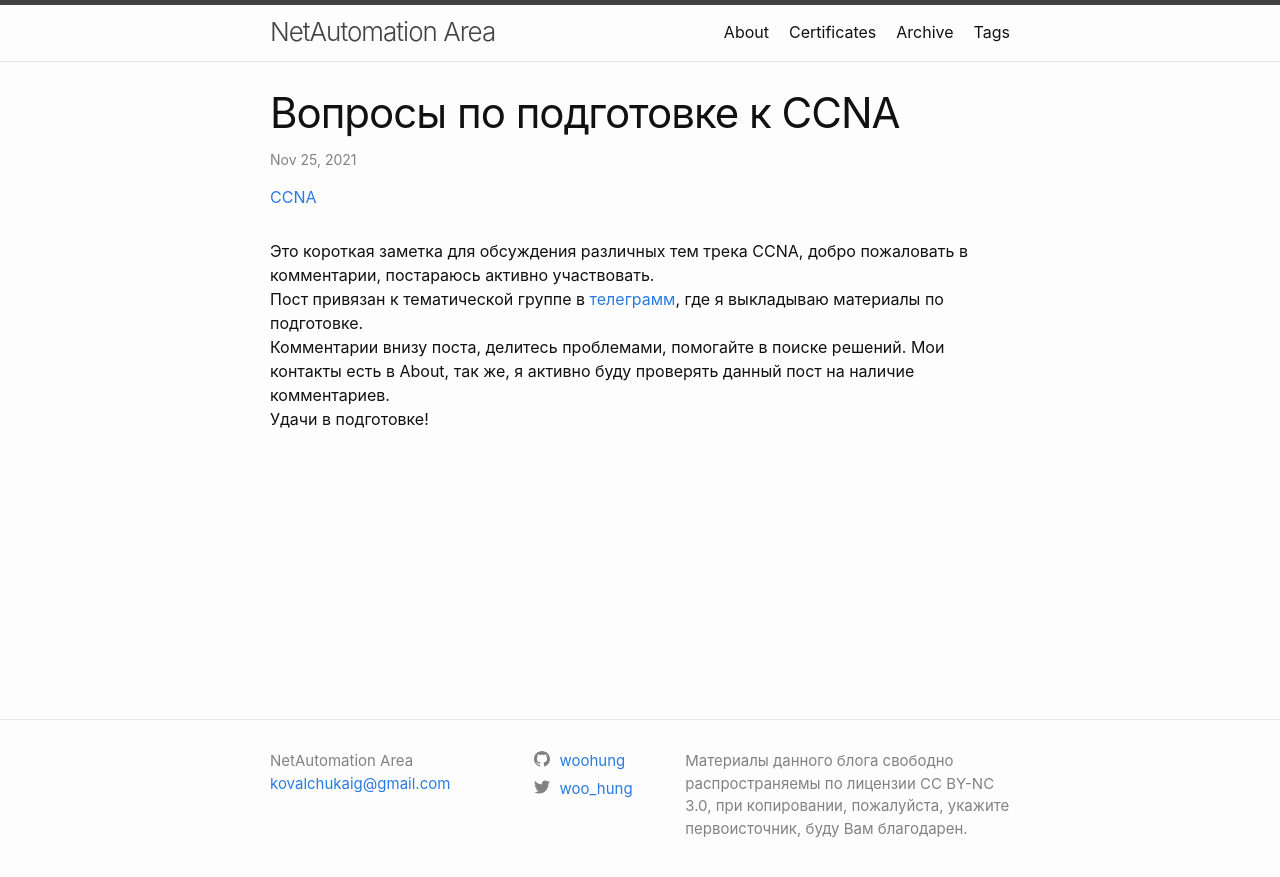
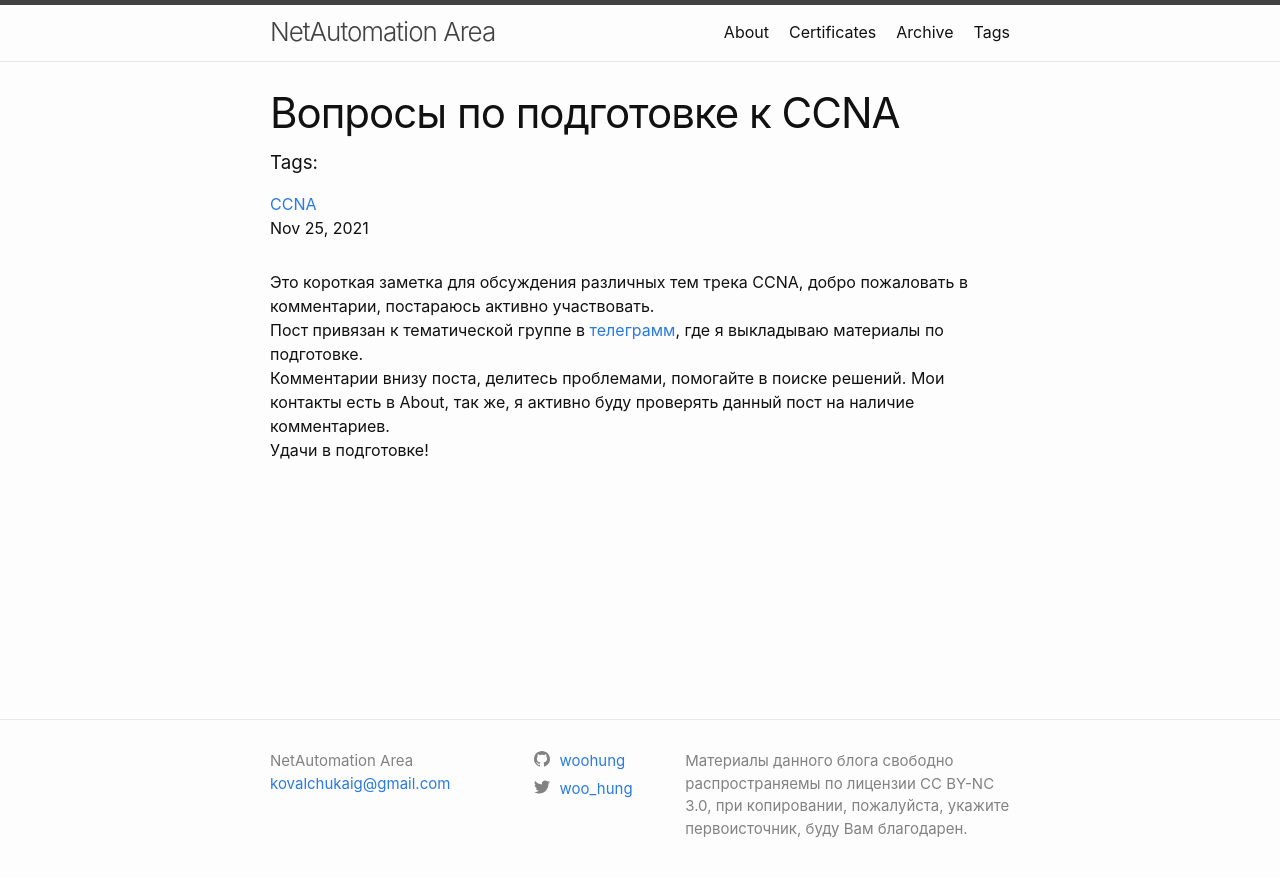
Before and after one commit to woohung/woohung.github.io, a Jekyll site: the page built from _posts/2021-11-25-Вопросы по подготовке к CCNA.md, in a window 1280 px wide. Shown: the top 877 px of the page. Built offline with Jekyll 4.4.1, drawn with Linux system fonts in a browser that asks for light colours; comment, search, counter and statistics services are not loaded.

Commit message:
Update post.html

```diff
--- a/_layouts/post.html
+++ b/_layouts/post.html
@@ -6,10 +6,7 @@ layout: default
   <header class="post-header">
     <h1 class="post-title p-name" itemprop="name headline">{{ page.title | escape }}</h1>
     <p class="post-meta">
-      <time class="dt-published" datetime="{{ page.date | date_to_xmlschema }}" itemprop="datePublished">
-        {%- assign date_format = site.minima.date_format | default: "%b %-d, %Y" -%}
-        {{ page.date | date: date_format }}
-      </time>
+      <h3 class="post-categories-title">{{ page.list_title | default: "Tags:" }}</h3>
       <div class="post-categories">
         {% if post %}
           {% assign categories = post.categories %}
@@ -21,6 +18,11 @@ layout: default
         {% unless forloop.last %}&nbsp;{% endunless %}
         {% endfor %}
       </div>
+      <time class="dt-published" datetime="{{ page.date | date_to_xmlschema }}" itemprop="datePublished">
+        {%- assign date_format = site.minima.date_format | default: "%b %-d, %Y" -%}
+        {{ page.date | date: date_format }}
+      </time>
+
       {%- if page.author -%}
         • <span itemprop="author" itemscope itemtype="http://schema.org/Person"><span class="p-author h-card" itemprop="name">{{ page.author }}</span></span>
       {%- endif -%}</p>
```
